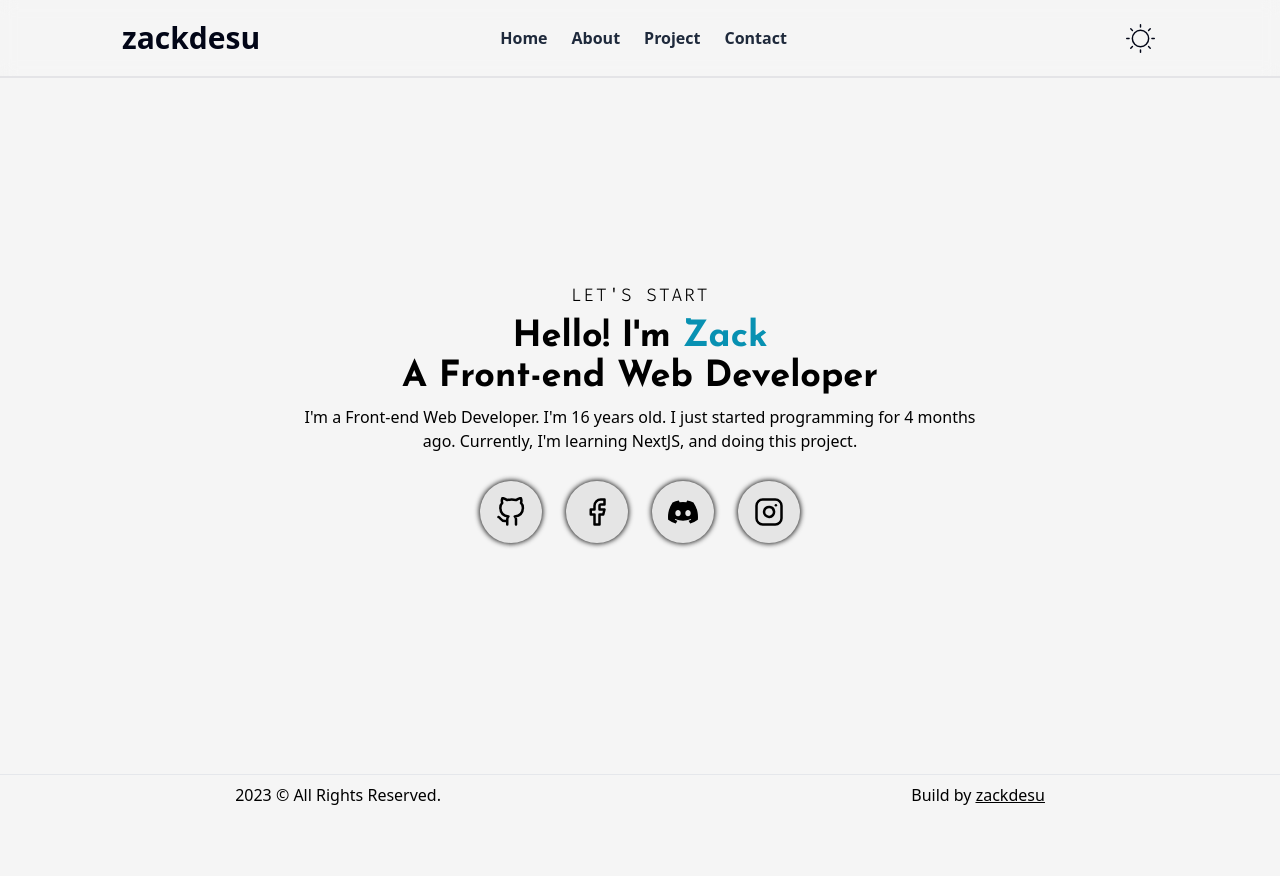
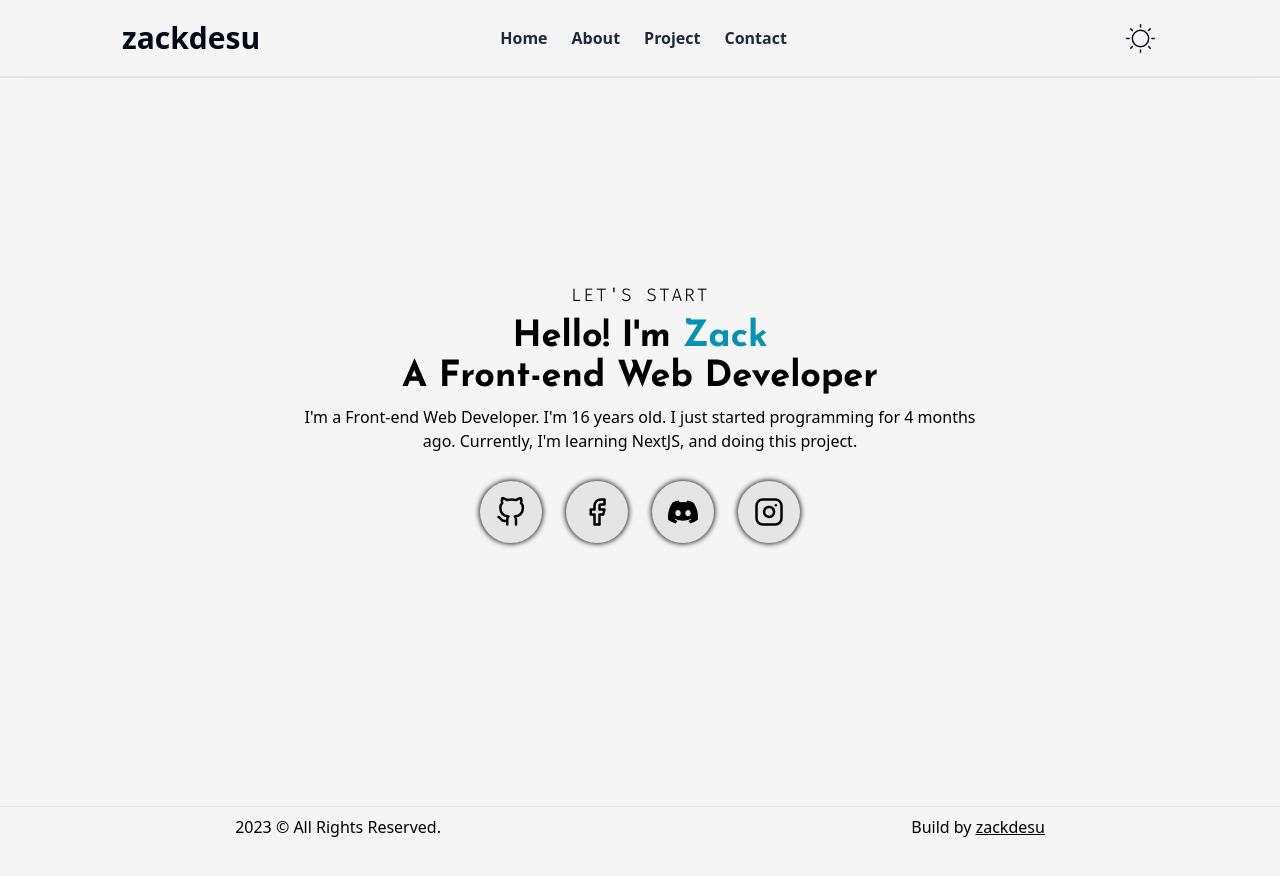
Before and after one commit to zackdesu/portfolio, a Next.js app: page / in a window 1280 px wide. Shown: the top 876 px of the page. Built offline with nearby package versions, Linux system fonts and the light colour scheme.

Commit message:
add footer margin-top

```diff
--- a/app/footer.jsx
+++ b/app/footer.jsx
@@ -5,7 +5,7 @@ const Footer = () => {
   const now = new Date().getFullYear();
   return (
     <>
-      <hr />
+      <hr className="mt-10" />
       <div className="flex justify-around mt-2">
         <p>{now} &copy; All Rights Reserved.</p>
         <p>
```
